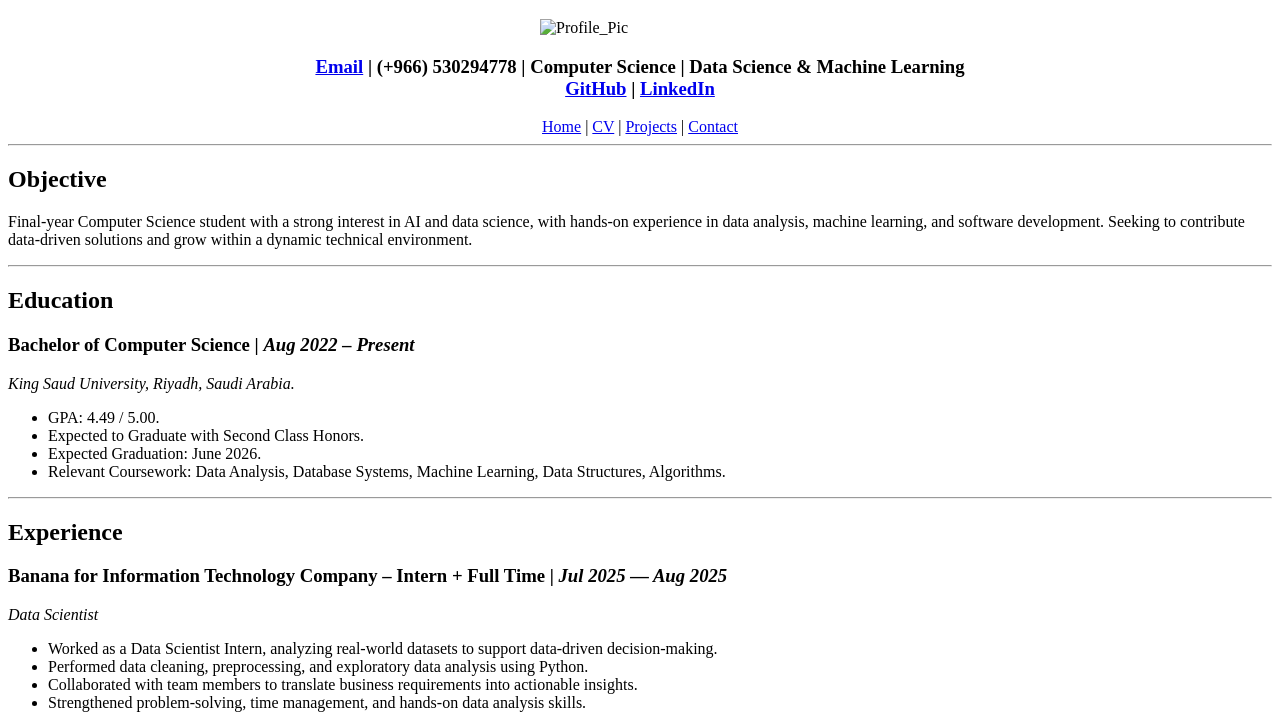
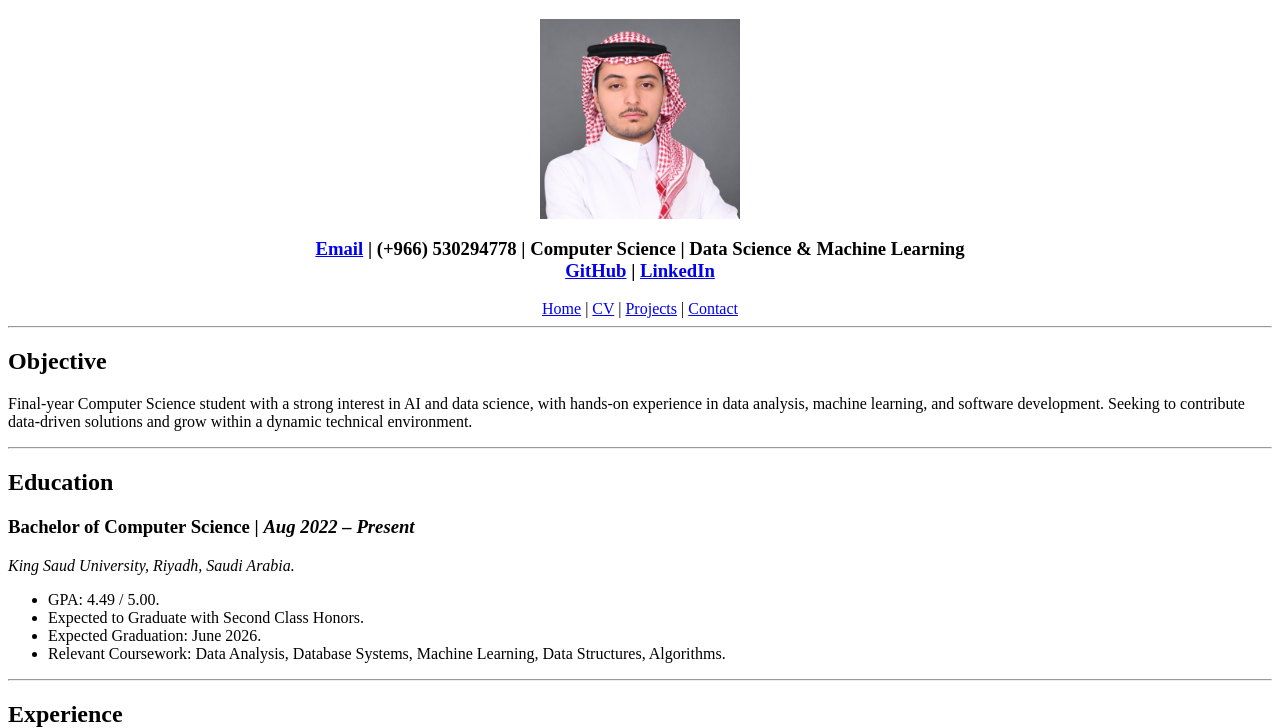
Before and after one commit to AbdullahFasial/hw2, a plain HTML site: page cv.html in a window 1280 px wide. Shown: the part 61-789 px from the top of the page. Drawn offline with Linux system fonts and the light colour scheme.

Commit message:
Fix image source and formatting in CV HTML
Updated the CV HTML file to correct the image source and ensure proper formatting.

```diff
--- a/cv.html
+++ b/cv.html
@@ -10,7 +10,7 @@
 <body>
     <header role="banner">
         <h1 id="First" style="text-align: center;">Abdullah Alnafa</h1>
-        <img src="images/me.jpg" alt="Profile_Pic" width="200" style="display: block; margin: auto;">
+        <img src="me.jpg" alt="Profile_Pic" width="200" style="display: block; margin: auto;">
         <h3 style="text-align: center;"><a href="mailto:AbdullahAlnafa0@gmail.com">Email</a> | (+966) 530294778 |
             Computer Science | Data Science &
             Machine Learning
@@ -190,4 +190,5 @@
 
 </body>
 
+
 </html>
```
